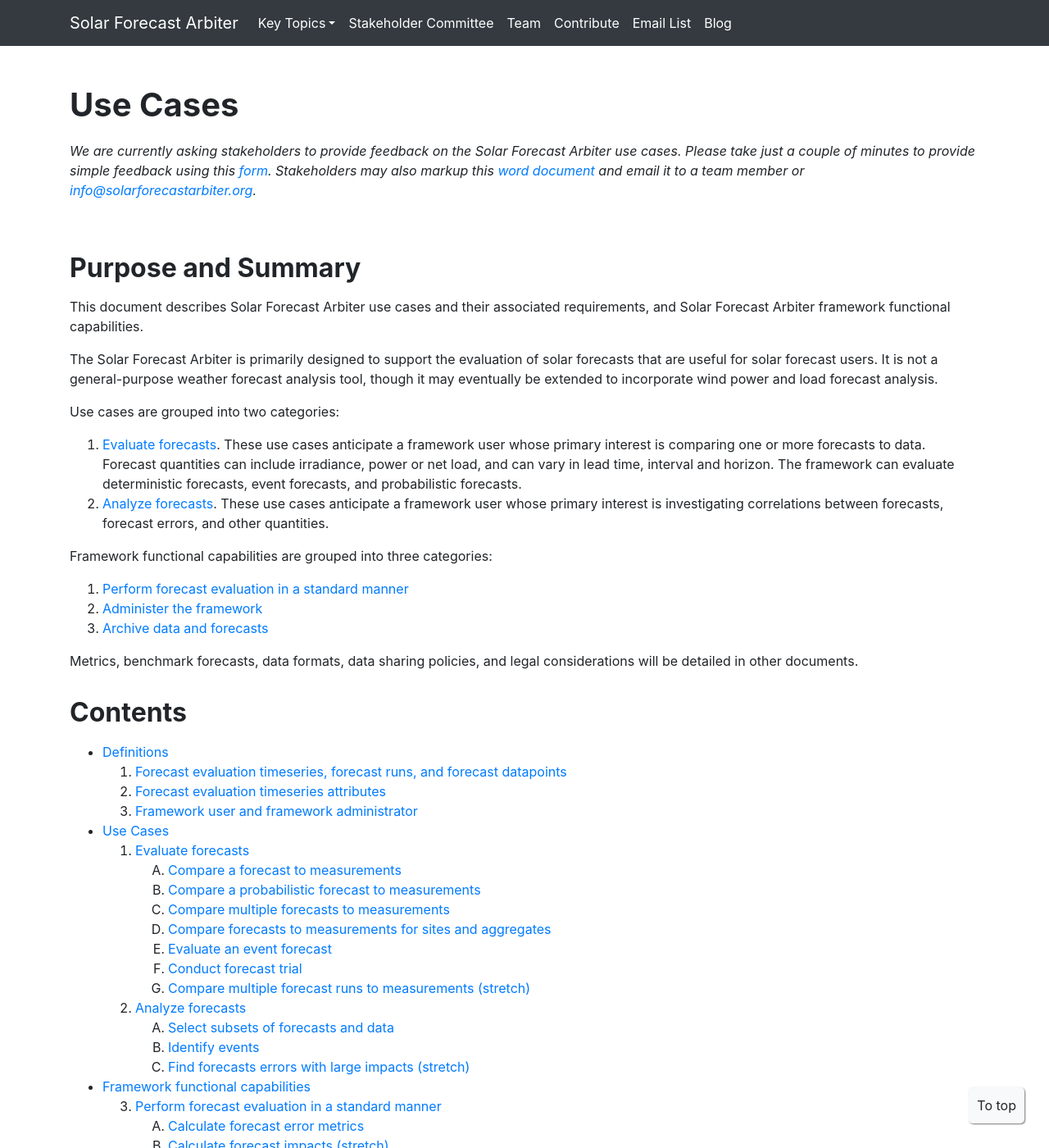
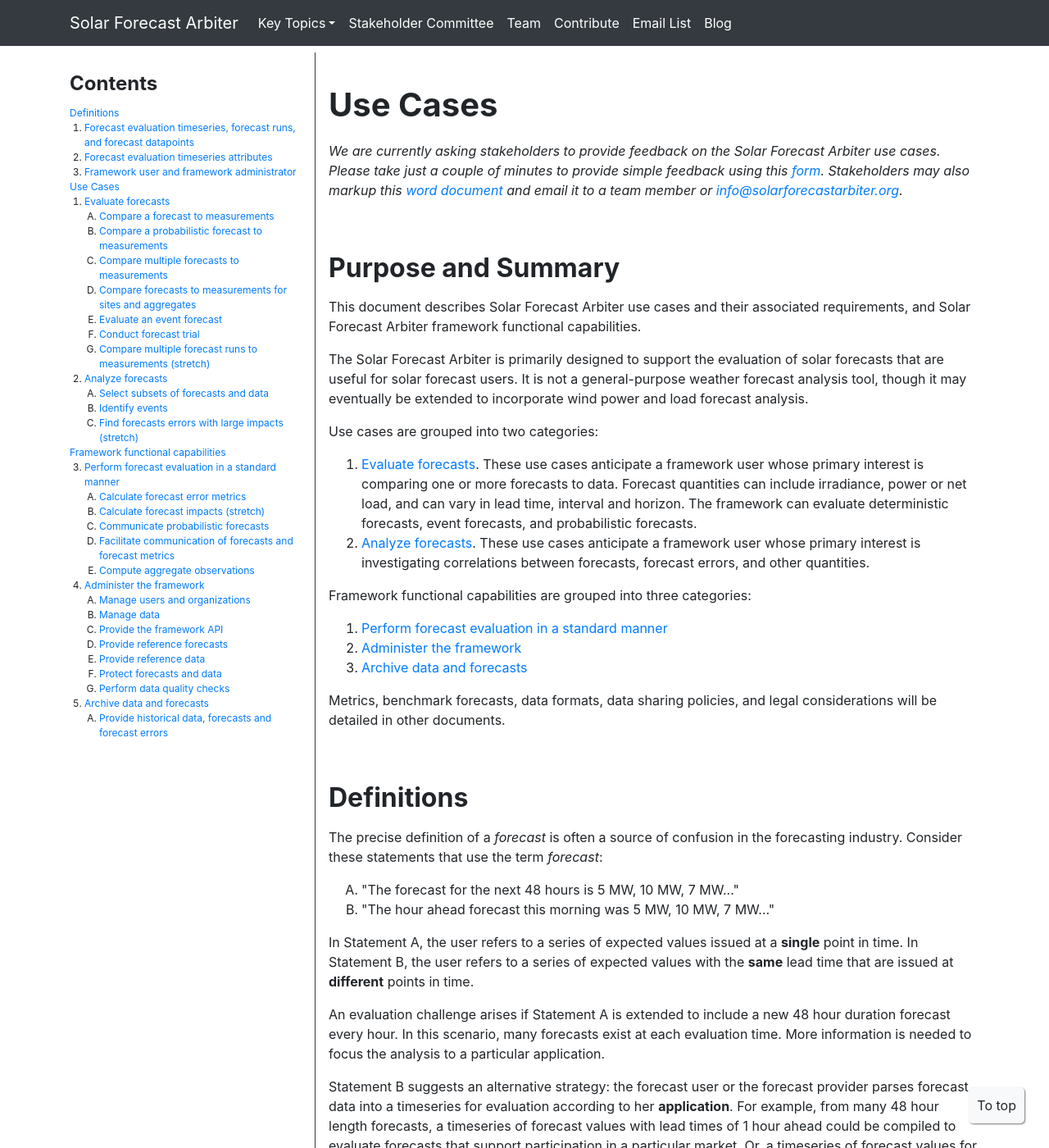
Before and after one commit to SolarArbiter/SolarArbiter.github.io, a Jekyll site: the page built from usecases.md, in a window 1280 px wide and 1400 px high. Shown: the whole window at 82% size. Built offline with Jekyll 4.4.1, drawn with Linux system fonts in a browser that asks for light colours; comment, search, counter and statistics services are not loaded; our own code applies the rules of GitHub Pages for plain Markdown files.

Commit message:
usecases sidebar contents

```diff
--- /dev/null
+++ b/_includes/usecase_sidebar.html
@@ -0,0 +1,55 @@
+<div class="contents-menu">
+<h2>Contents</h2>
+<ul class="contents-list">
+  <li><a href="#definitions">Definitions</a></li>
+    <ol>
+      <li><a href="#forecastdef">Forecast evaluation timeseries, forecast runs, and forecast datapoints</a></li>
+      <li><a href="#forecastattrs">Forecast evaluation timeseries attributes</a></li>
+      <li><a href="#users">Framework user and framework administrator</a></li>
+    </ol>
+  <li><a href="#usecases">Use Cases</a></li>
+    <ol>
+      <li><a href="#evaluatefx">Evaluate forecasts</a></li>
+        <ol type="A">
+          <li><a href="#uc1A">Compare a forecast to measurements</a></li>
+          <li><a href="#uc1B">Compare a probabilistic forecast to measurements</a></li>
+          <li><a href="#uc1C">Compare multiple forecasts to measurements</a></li>
+          <li><a href="#uc1D">Compare forecasts to measurements for sites and aggregates</a></li>
+          <li><a href="#uc1E">Evaluate an event forecast</a></li>
+          <li><a href="#uc1F">Conduct forecast trial</a></li>
+          <li><a href="#uc1G">Compare multiple forecast runs to measurements (stretch)</a></li>
+        </ol>
+      <li><a href="#analyzefx">Analyze forecasts</a></li>
+        <ol type="A">
+          <li><a href="#uc2A">Select subsets of forecasts and data</a></li>
+          <li><a href="#uc2A">Identify events</a></li>
+          <li><a href="#uc2A">Find forecasts errors with large impacts (stretch)</a></li>
+        </ol>
+      </ol>
+  <li><a href="#capabilities">Framework functional capabilities</a></li>
+    <ol start="3">
+      <li><a href="#evaluation">Perform forecast evaluation in a standard manner</a></li>
+        <ol type="A">
+          <li><a href="#uc3A">Calculate forecast error metrics</a></li>
+          <li><a href="#uc3B">Calculate forecast impacts (stretch)</a></li>
+          <li><a href="#uc3C">Communicate probabilistic forecasts</a></li>
+          <li><a href="#uc3D">Facilitate communication of forecasts and forecast metrics</a></li>
+          <li><a href="#uc3E">Compute aggregate observations</a></li>
+        </ol>
+      <li><a href="#administer">Administer the framework</a></li>
+        <ol type="A">
+          <li><a href="#uc4A">Manage users and organizations</a></li>
+          <li><a href="#uc4B">Manage data</a></li>
+          <li><a href="#uc4C">Provide the framework API</a></li>
+          <li><a href="#uc4D">Provide reference forecasts</a></li>
+          <li><a href="#uc4E">Provide reference data</a></li>
+          <li><a href="#uc4F">Protect forecasts and data</a></li>
+          <li><a href="#uc4G">Perform data quality checks</a></li>
+        </ol>
+      <li><a href="#archive">Archive data and forecasts</a></li>
+        <ol type="A">
+          <li><a href="#uc5A">Provide historical data, forecasts and forecast errors</a></li>
+        </ol>
+    </ol>
+</ul>
+</div>
--- /dev/null
+++ b/_layouts/usecases.html
@@ -0,0 +1,29 @@
+<!doctype html>
+<html lang="en" class="h-100">
+  <head>
+    {% include header.html %}
+  </head>
+
+  <body class="d-flex flex-column h-100">
+    <header>
+      {% include navbar.html %}
+    </header>
+    <!-- Begin page content -->
+    <main role="main" class="flex-shrink-0">
+      <div class="container">
+	    <div class="sidebar">
+		  {% include usecase_sidebar.html %}
+		</div>
+		<div class="content-wrapper-sidebar">
+	      {{ content }}
+		</div>
+      </div>
+    </main>
+
+    <footer class="footer mt-auto py-3">
+      <div class="container">
+  	  	{% include footer.html %}
+      </div>
+    </footer>
+  </body>
+</html>
--- a/css/styles.css
+++ b/css/styles.css
@@ -96,6 +96,7 @@
 	padding-top: 4em;
 }
 .footer {
+    z-index: 10;
     background-color: #f5f5f5;
 }
 .footer > .container {
@@ -114,4 +115,28 @@
 	.usecase-figure{
 		padding: 0 10%;
 	}
+
+    div.sidebar{
+      position: fixed;
+      width: 300px;
+      font-size: 12px;
+      height: 100%;
+      border-right: 1px solid #343a40;
+      padding-right: 1em;
+      overflow: auto;
+    }
+    div.contents-menu h2{
+      font-size: 2em;
+    }
+    div.sidebar ul.contents-list{
+      list-style: none;
+      padding-left: 0;
+    }
+    ul.contents-list ol, ul.contents-list ol ol{
+      padding-left: 1.5em;
+    }
+    div.content-wrapper-sidebar{
+     margin-left: 300px;
+     padding-left: 1em;
+    }
 }
--- a/usecases.md
+++ b/usecases.md
@@ -26,61 +27,6 @@
 
 Metrics, benchmark forecasts, data formats, data sharing policies, and legal considerations will be detailed in other documents.
 
-## Contents  {#contents}
-<div>
-<ul>
-  <li><a href="#definitions">Definitions</a></li>
-    <ol>
-      <li><a href="#forecastdef">Forecast evaluation timeseries, forecast runs, and forecast datapoints</a></li>
-      <li><a href="#forecastattrs">Forecast evaluation timeseries attributes</a></li>
-      <li><a href="#users">Framework user and framework administrator</a></li>
-    </ol>
-  <li><a href="#usecases">Use Cases</a></li>
-    <ol>
-      <li><a href="#evaluatefx">Evaluate forecasts</a></li>
-        <ol type="A">
-          <li><a href="#uc1A">Compare a forecast to measurements</a></li>
-          <li><a href="#uc1B">Compare a probabilistic forecast to measurements</a></li>
-          <li><a href="#uc1C">Compare multiple forecasts to measurements</a></li>
-          <li><a href="#uc1D">Compare forecasts to measurements for sites and aggregates</a></li>
-          <li><a href="#uc1E">Evaluate an event forecast</a></li>
-          <li><a href="#uc1F">Conduct forecast trial</a></li>
-          <li><a href="#uc1G">Compare multiple forecast runs to measurements (stretch)</a></li>
-        </ol>
-      <li><a href="#analyzefx">Analyze forecasts</a></li>
-        <ol type="A">
-          <li><a href="#uc2A">Select subsets of forecasts and data</a></li>
-          <li><a href="#uc2A">Identify events</a></li>
-          <li><a href="#uc2A">Find forecasts errors with large impacts (stretch)</a></li>
-        </ol>
-      </ol>
-  <li><a href="#capabilities">Framework functional capabilities</a></li>
-    <ol start="3">
-      <li><a href="#evaluation">Perform forecast evaluation in a standard manner</a></li>
-        <ol type="A">
-          <li><a href="#uc3A">Calculate forecast error metrics</a></li>
-          <li><a href="#uc3B">Calculate forecast impacts (stretch)</a></li>
-          <li><a href="#uc3C">Communicate probabilistic forecasts</a></li>
-          <li><a href="#uc3D">Facilitate communication of forecasts and forecast metrics</a></li>
-          <li><a href="#uc3E">Compute aggregate observations</a></li>
-        </ol>
-      <li><a href="#administer">Administer the framework</a></li>
-        <ol type="A">
-          <li><a href="#uc4A">Manage users and organizations</a></li>
-          <li><a href="#uc4B">Manage data</a></li>
-          <li><a href="#uc4C">Provide the framework API</a></li>
-          <li><a href="#uc4D">Provide reference forecasts</a></li>
-          <li><a href="#uc4E">Provide reference data</a></li>
-          <li><a href="#uc4F">Protect forecasts and data</a></li>
-          <li><a href="#uc4G">Perform data quality checks</a></li>
-        </ol>
-      <li><a href="#archive">Archive data and forecasts</a></li>
-        <ol type="A">
-          <li><a href="#uc5A">Provide historical data, forecasts and forecast errors</a></li>
-        </ol>
-    </ol>
-</ul>
-</div>
 
 ## Definitions  {#definitions}
 {: .anchor}
```
Also changed, not shown: other parts of usecases.md (+2 -1 lines), reference_data.md (+1 -1 lines).
